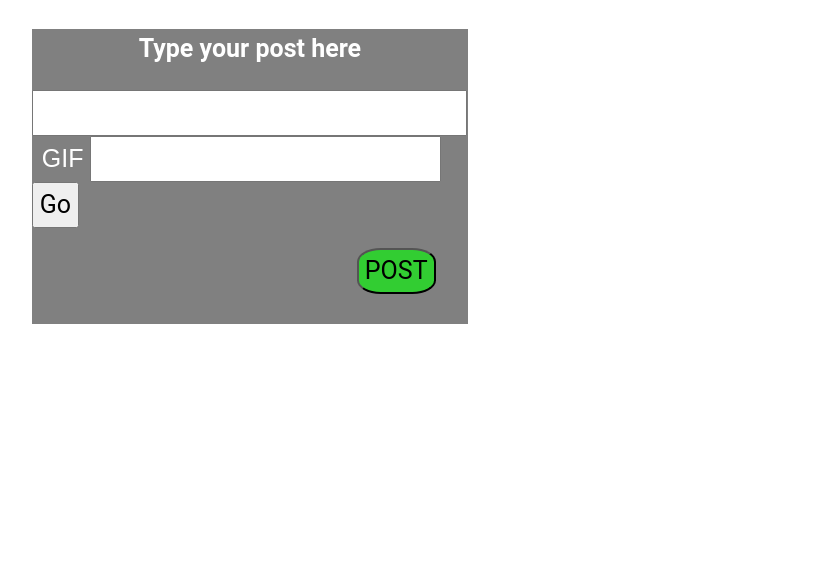
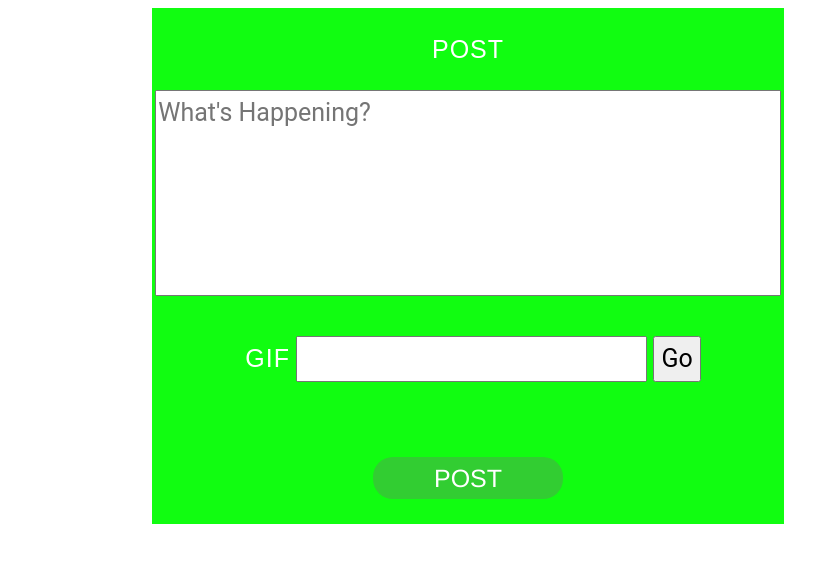
Before and after one commit to Ismael76/WePost-Client, a plain HTML site: page templates/form.html in a window 1280 px wide. Shown: the whole page, without its empty margins (172-987 px from the left). Drawn offline with Linux system fonts and the light colour scheme.

Commit message:
styled form

```diff
--- a/js/form.js
+++ b/js/form.js
@@ -6,11 +6,11 @@ function init() {
   document.getElementById("btnSearch").addEventListener("click", (ev) => {
     ev.preventDefault();
     const heading = document.createElement("p");
-    let url = `https://api.giphy.com/v1/gifs/search?api_key=${APIKEY}&limit=20&q=`;
+    let url = `https://api.giphy.com/v1/gifs/search?api_key=${APIKEY}&limit=30&q=`;
     let str = document.getElementById("search").value.trim();
     url = url.concat(str);
 
-    for (let i = 0; i < 20; i++) {
+    for (let i = 0; i < 30; i++) {
       fetch(url)
         .then((response) => response.json())
         .then((content) => {
--- a/styles/form.css
+++ b/styles/form.css
@@ -12,22 +12,35 @@ body {
 
 h1 {
   text-align: center;
+  font-family: fantasy;
+  text-transform: uppercase;
+  font-weight: 400 !important;
+  letter-spacing: 1px;
 }
 
 section {
-  background-color: grey;
+  background: rgb(17, 253, 17);
   color: white;
   width: 50%;
+  max-width: 800px;
 }
 
-form * {
+form {
   font-family: inherit;
   font-size: inherit;
+  display: flex;
+  margin: auto;
+  flex-direction: column;
 }
 
 img {
   width: 300px;
   height: 300px;
+}
+
+textarea {
+  resize: none;
+  margin: auto;
 }
 
 #text {
@@ -38,20 +51,35 @@ img {
   margin-left: 10px;
   font-family: fantasy;
   cursor: pointer;
+  letter-spacing: 1px;
 }
 
 #postbtn {
-  margin-top: 20px;
   background-color: limegreen;
-  margin-left: 325px;
-  margin-bottom: 10px;
-  border-radius: 30%;
+  border-radius: 20px;
+  width: 30%;
   cursor: pointer;
+  margin: auto;
+  margin-top: 1rem;
+  margin-bottom: 1rem;
+  outline: none;
+  border: none;
+  font-family: "Franklin Gothic Medium", "Arial Narrow", Arial, sans-serif;
+  color: white;
 }
 
 .out {
   max-width: 800px;
-  overflow-x: scroll;
+  overflow-x: auto;
   flex-wrap: nowrap;
   display: flex;
 }
+
+.gifContainer {
+  text-align: center;
+  margin-bottom: 2rem;
+}
+
+figure {
+  margin: 0.2rem;
+}
--- a/templates/form.html
+++ b/templates/form.html
@@ -11,20 +11,22 @@
 </head>
 
 <body>
-  <main>
-    <section class="s1">
-      <h1>Type your post here</h1>
-      <form>
-        <input id="text" type="text"> <br>
+
+  <section class="formContainer">
+    <h1>Post</h1>
+    <form>
+      <textarea name="" id="text" cols="15" rows="5" placeholder="What's Happening?"></textarea>
+      <br>
+      <div class="gifContainer example">
         <label id="GIF" for="search">GIF</label>
         <input id="search" type="search" />
         <button id="btnSearch">Go</button>
-        <input id="postbtn" type="submit" value="POST">
-      </form>
-      <h1 id="header"></h1>
+      </div>
       <div class="out"></div>
-    </section>
-  </main>
+      <input id="postbtn" type="submit" value="POST">
+    </form>
+  </section>
+
 </body>
 
 </html>
```
